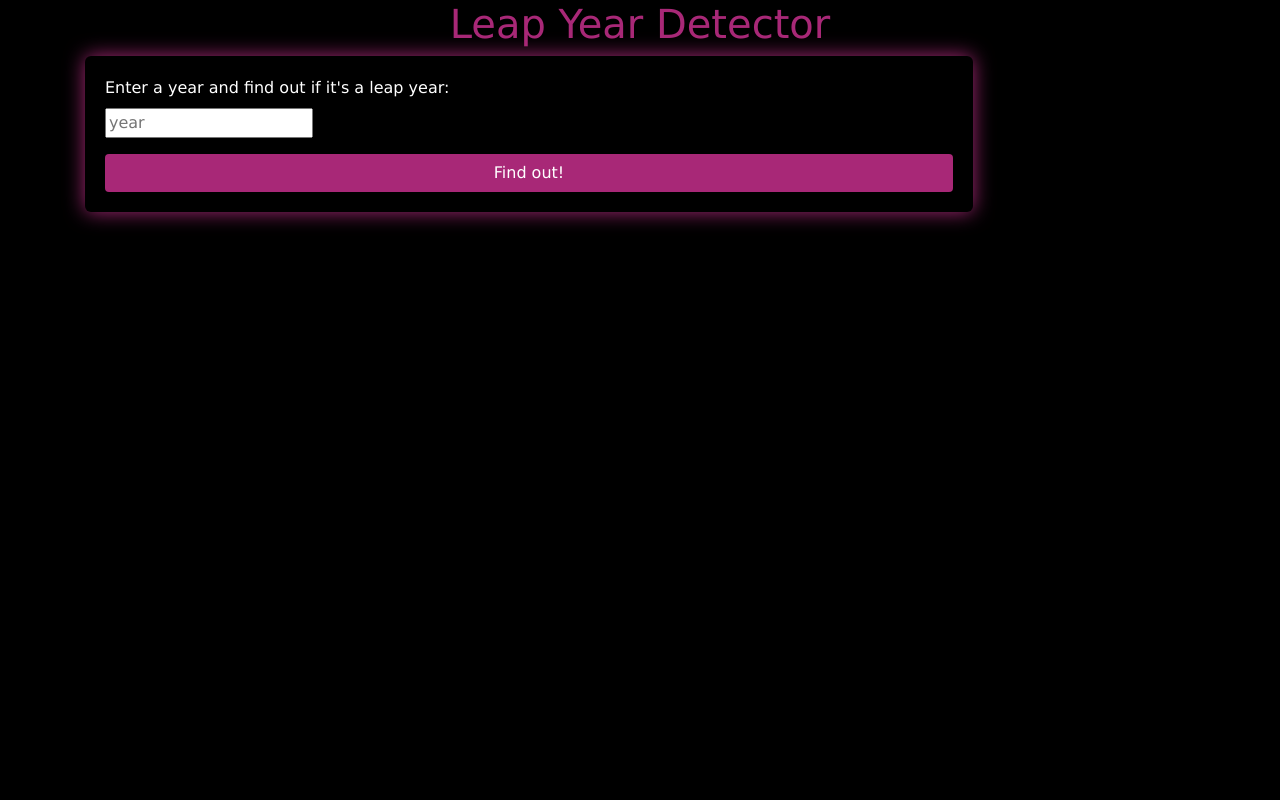
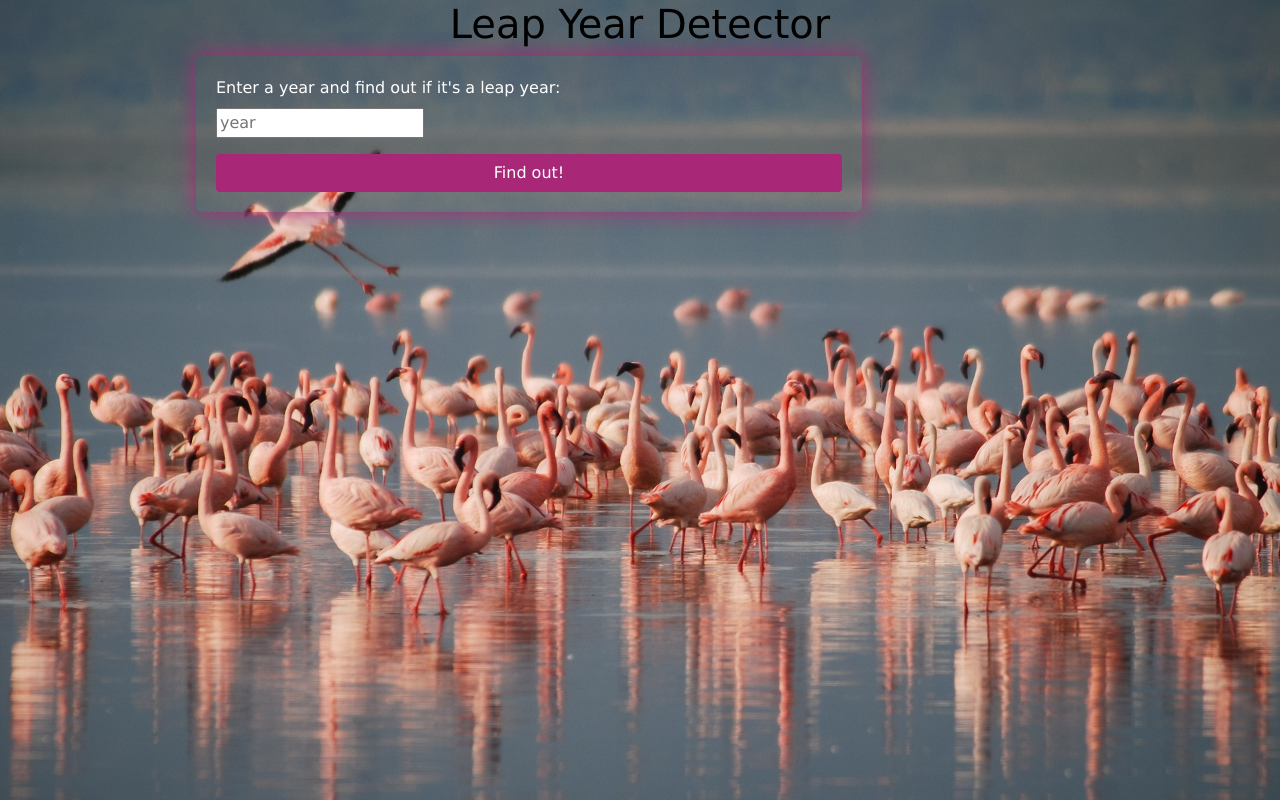
Before and after one commit to alvynah/leap-year-project, a plain HTML site: page index.html in a window 1280 px wide. Drawn offline with nearby package versions, Linux system fonts and the light colour scheme.

Commit message:
Add user interface form

```diff
--- a/css/style.css
+++ b/css/style.css
@@ -6,7 +6,7 @@
      background-color: black;
      color: white;
      font-family: Verdana, Arial, Tahoma, Serif;
-     background-image: url(../images/flamingos.jpg);
+     background-image: url(../images/flamingo.jpg);
      -webkit-background-size: cover;
      -moz-background-size: cover;
      -o-background-size: cover;
@@ -28,7 +28,7 @@
 
  h1 {
      font-size: 40px;
-     color: #a82877;
+     color: black;
      font-family: 'Lucida Sans', 'Lucida Sans Regular', 'Lucida Grande', 'Lucida Sans Unicode', Geneva, Verdana, sans-serif;
      text-align: center;
      text-shadow: #fff;
@@ -48,12 +48,13 @@
  }
 
  form {
-     width: 80%;
+     width: 60%;
      padding: 20px;
+     margin-left: 10%;
+     margin-right: 10%;
      border-radius: 6px;
      background: transparent;
      box-shadow: 0 0 20px 0 #a82877;
-     float: center;
  }
 
  button {
@@ -94,7 +95,7 @@
  @media screen and (min-width: 480px) {
      body {
          color: white;
-         background-image: url(../images/elephant.jpg);
+         background-image: url(../images/flamingo.jpg);
          -webkit-background-size: cover;
          -moz-background-size: cover;
          -o-background-size: cover;
--- a/index.html
+++ b/index.html
@@ -15,7 +15,7 @@
     <div class="container">
         <h1>Leap Year Detector</h1>
 
-        <form name="myForm">
+        <form id="myForm">
             <div class="form-group">
                 <label for="year">Enter a year and find out if it's a leap year:</label><br>
                 <input id="year" type="text" placeholder="year">
```
Also changed, not shown: images/flamingo.jpg (renamed from images/flamingos.jpg).
